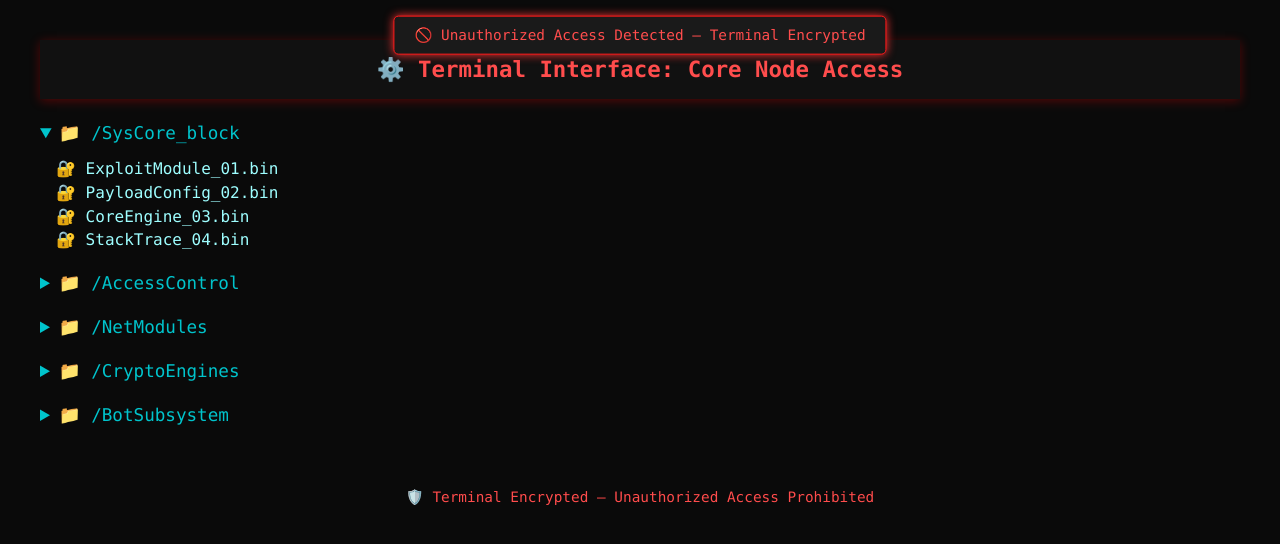
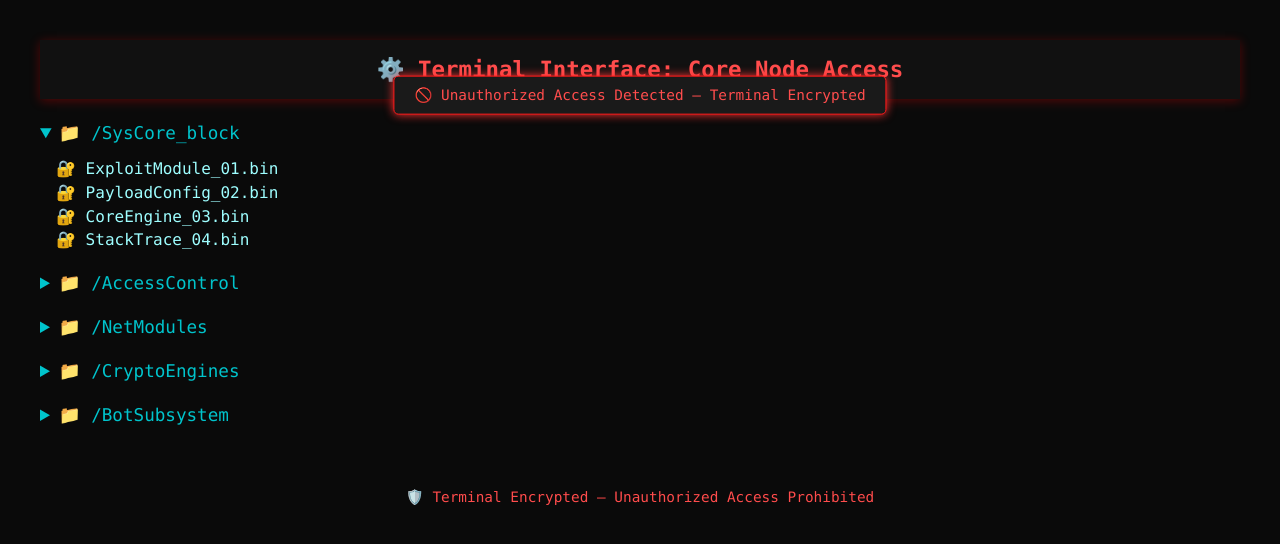
Before and after one commit to ValtVenture/ValtVenture.github.io, a plain HTML site: page Developer_mode_applied/Host_server.html in a window 1280 px wide. Both pictures are taken after a click on the heading "📁 /SysCore_block". Drawn offline with Linux system fonts and the light colour scheme.

Commit message:
Update Host_server.html

```diff
--- a/Developer_mode_applied/Host_server.html
+++ b/Developer_mode_applied/Host_server.html
@@ -22,7 +22,7 @@
     }
     .glow-fade {
       position: fixed;
-      top: 20px;
+      top: 80px;
       left: 50%;
       transform: translateX(-50%);
       background: #1a1a1a;
@@ -34,6 +34,8 @@
       box-shadow: 0 0 10px #ff3333;
       animation: fadeInSlide 3.5s ease-in-out;
       z-index: 9999;
+      opacity: 0;
+      pointer-events: none;
     }
     @keyframes fadeInSlide {
       0% { opacity: 0; transform: translate(-50%, -10px); }
@@ -142,9 +144,18 @@
 
       const warning = document.getElementById("access-warning");
       if (warning) {
-        warning.style.display = "none";
+        warning.style.animation = 'none';
         void warning.offsetWidth;
-        warning.style.display = "block";
+        warning.style.animation = 'fadeInSlide 3.5s ease-in-out';
+
+  clearTimeout(warning.hideTimeout);
+        warning.style.opacity = '1';
+        warning.style.display = 'block';
+        warning.hideTimeout =
+  setTimeout(() => {
+          warning.style.display = 'none';
+          warning.style.opacity = '0';
+        }, 3500);
       }
     }
   </script>
```
